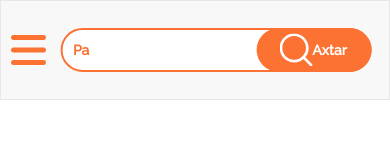
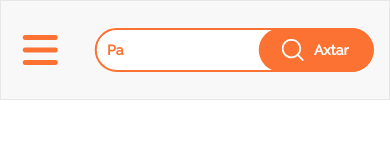
Before and after one commit to asgaraliyev/e-commerce, a plain HTML site: page index.html in a window 390 px wide. Shown: the top 160 px of the page. Drawn offline with nearby package versions, Linux system fonts and the light colour scheme.

Commit message:
balaca telefonlarda menunun sola kaymasi duzeldildi

```diff
--- a/style.scss
+++ b/style.scss
@@ -115,12 +115,11 @@ nav {
 
                         img {
 
-                            height: 75%;
+                            height:50%;
                             position: relative;
-                            margin: 0px 0px 0px 23px ;
+                            margin: 0px 10px 0px 23px ;
                             top: 50%;
                             transform: translate(0%, -50%);
-
 
                         }
 
@@ -463,7 +462,7 @@ img[src*="https://cdn.000webhost.com/000webhost/logo/footer-powered-by-000webhos
     }
     #header .parts {
         .korner{
-            width: 11%;
+            width: 22%;
             position: relative;
             .menu{
                 width: auto;
```
Also changed, not shown: index.html (+1 -0 lines), style.css, 2 other files.
